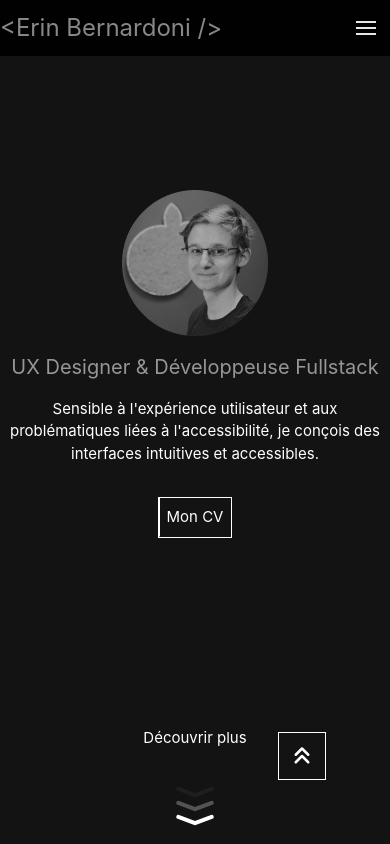
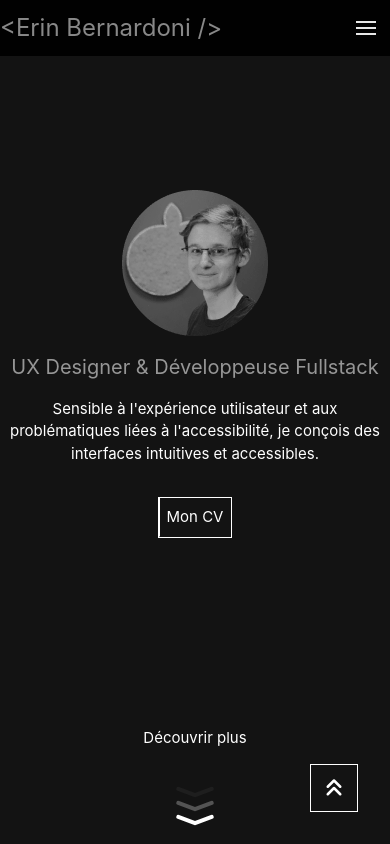
Before and after one commit to Jin-gie/portfolio, a React (Create React App) app: page / in a window 390 px wide. Shown: the top 844 px of the page. Built offline with nearby package versions, Linux system fonts and the light colour scheme.

Commit message:
[Update] Back to top arrow background & margin to mobile

```diff
--- a/src/App.css
+++ b/src/App.css
@@ -178,6 +178,7 @@ section {
   background: linear-gradient(to top, white 50%, transparent 50%);
   background-size: 100% 200%;
   background-position: top left;
+  background-color: var(--body-color);
 }
 
 .button:hover {
--- a/src/components/Reusable/Page/Page.jsx
+++ b/src/components/Reusable/Page/Page.jsx
@@ -17,7 +17,7 @@ function Page(props) {
 
       <button
         onClick={() => {scroll.scrollToTop()}}
-        className='button fixed bottom-16 right-16 button__bottom__top hover:cursor-pointer'
+        className='button fixed lg:bottom-16 bottom-8 lg:right-16 right-8 button__bottom__top hover:cursor-pointer'
       >
         <IconChevronsUp size={30}/>
       </button>
```
